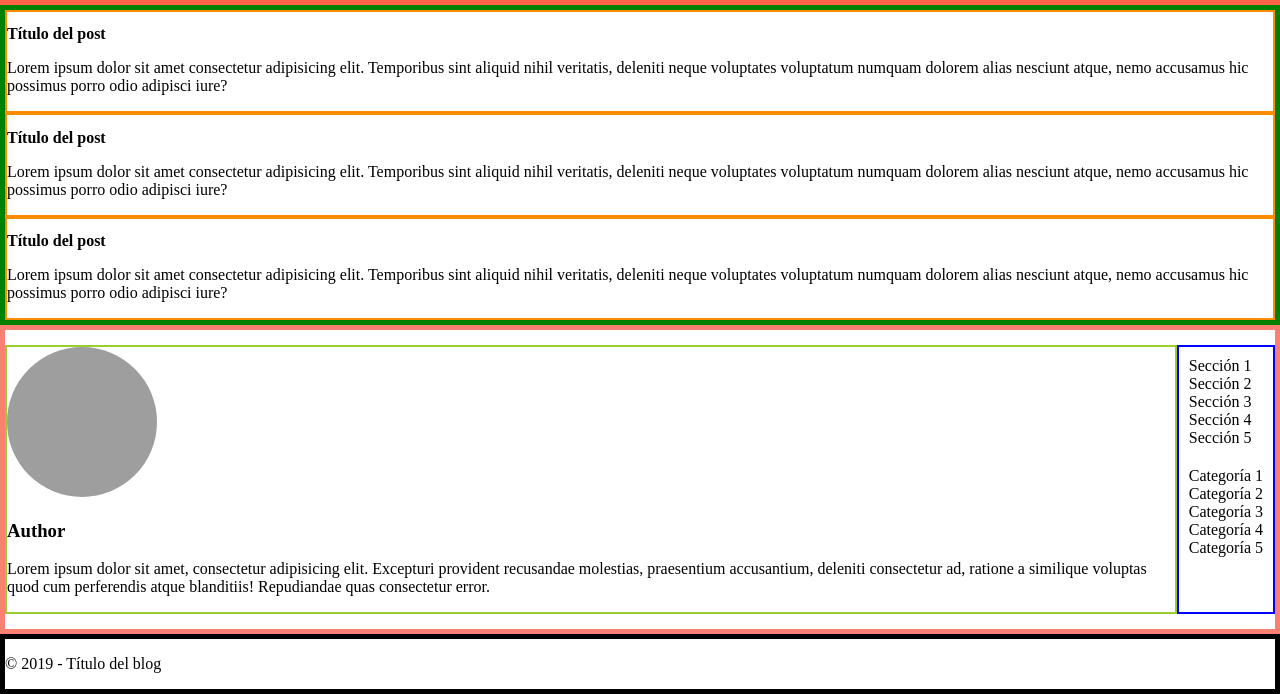
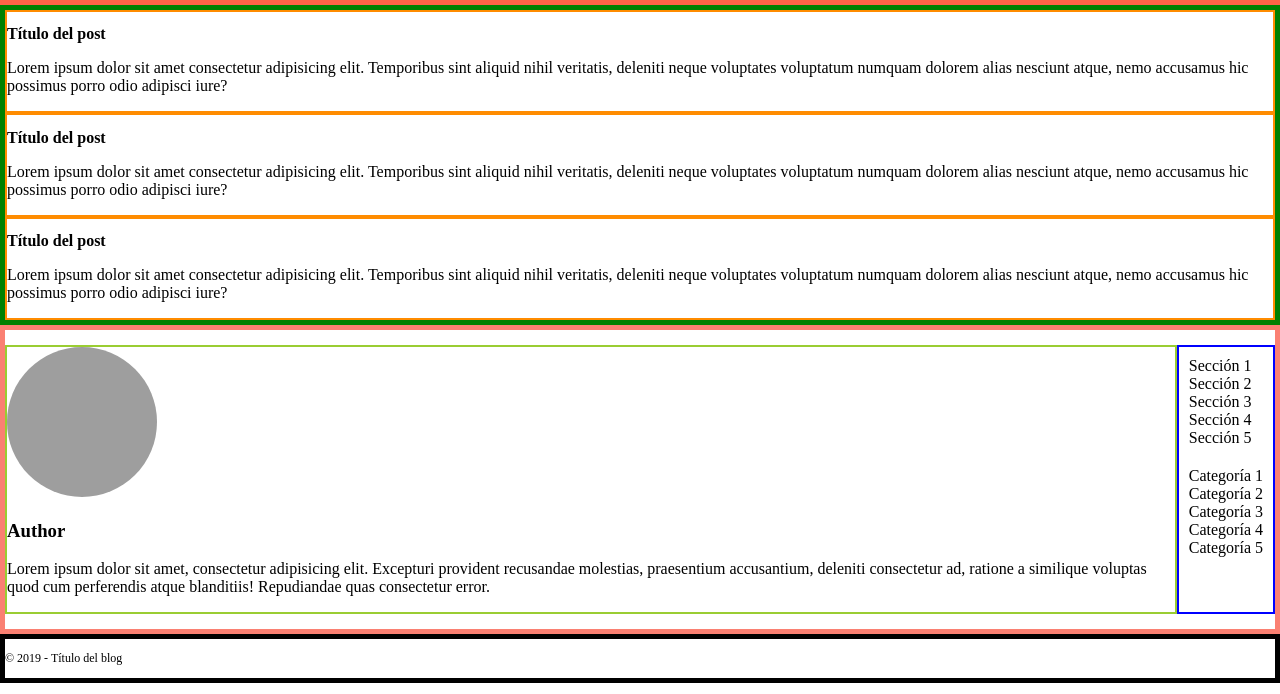
Before and after one commit to azaharamg/blog, a website: page docs/index.html in a window 1280 px wide. Shown: the part 187-881 px from the top of the page. Drawn offline with nearby package versions, Linux system fonts and the light colour scheme; files that its build step writes are made by us from their sources; grey boxes are pictures that could not be loaded.

Commit message:
Add footes styles

```diff
--- a/_src/assets/scss/layout/_footer.scss
+++ b/_src/assets/scss/layout/_footer.scss
@@ -1,3 +1,5 @@
 .footer {
     border: 5px solid black;
+    font-size: 12px;
+    grid-column: span 2;
   }
```
